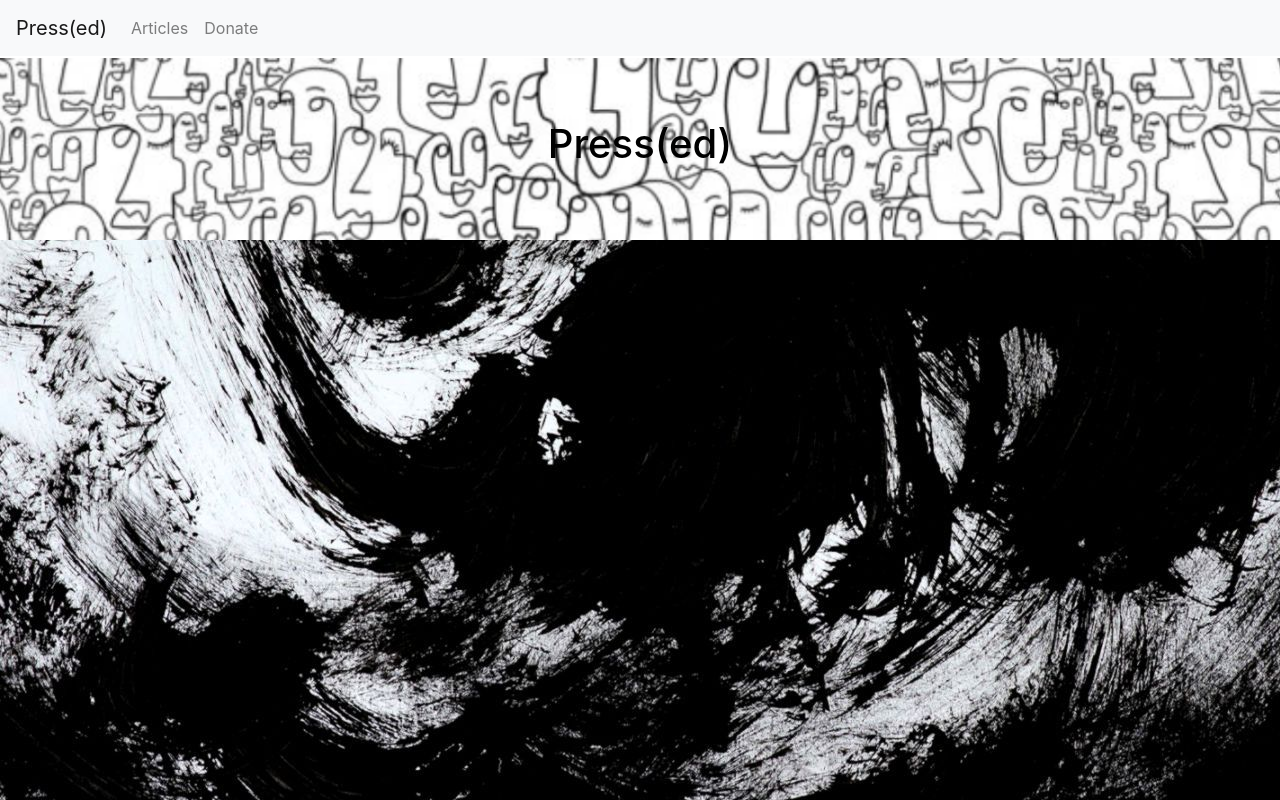
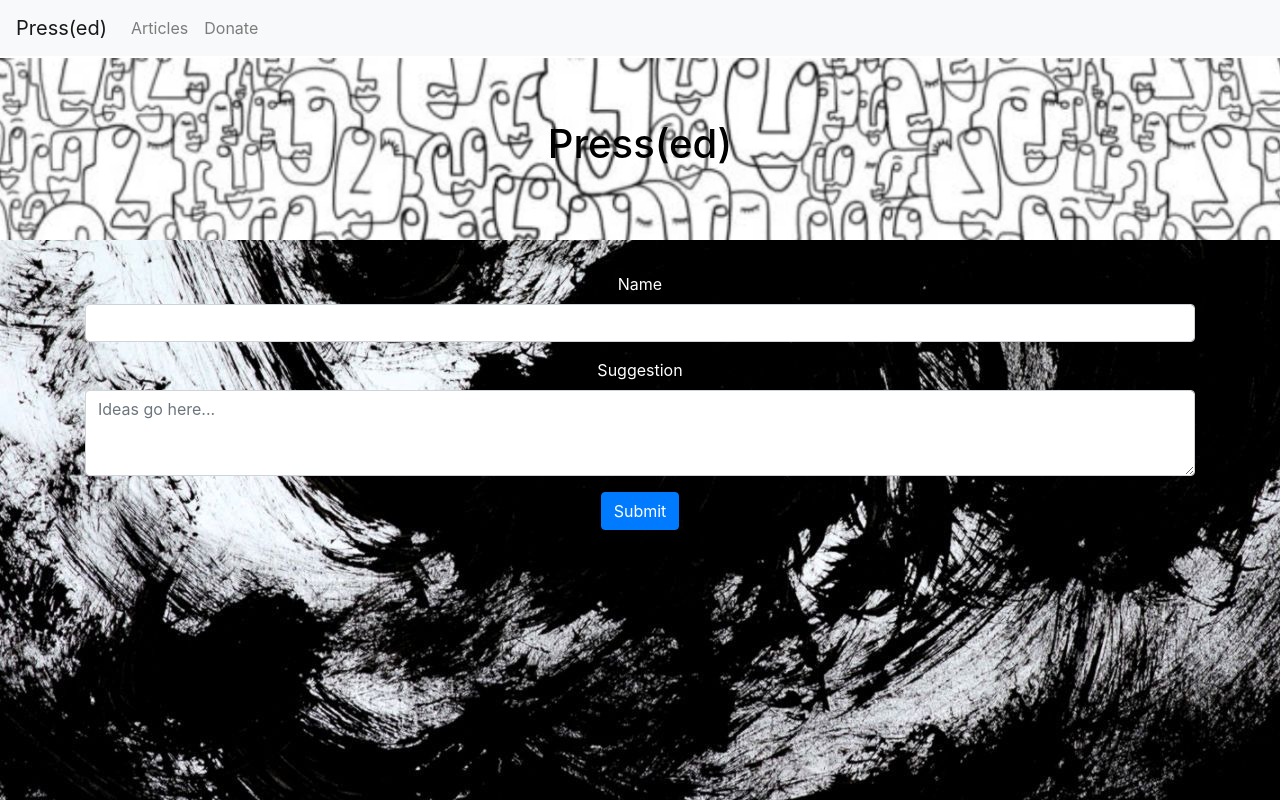
Before and after one commit to KelseyCortez/Pressed-React, a React (Create React App) app: page /suggestions in a window 1280 px wide. Built offline with nearby package versions, Linux system fonts and the light colour scheme.

Commit message:
adds functioning and formatted form

```diff
--- a/src/App.js
+++ b/src/App.js
@@ -5,6 +5,7 @@ import Home from './components/Home';
 import CharityNav from './components/CharityNav';
 import Articles from './components/Articles';
 import Jumbotron from './components/Jumbotronheader';
+import Suggestions  from './components/Suggestions';
 // import { Nav, Navbar, Form, Button, FormControl } from 'react-bootstrap';
 
 
@@ -18,6 +19,8 @@ function App() {
         {/* <Route exact path= '/' component= {Home}></Route> */}
         <Route path='/charitynav' component={CharityNav}></Route>
         <Route path='/articles' component={Articles}></Route>
+        <Route path='/suggestions' component={Suggestions}></Route>
+
       </Switch>
       </BrowserRouter>
 
--- a/src/components/Articles.jsx
+++ b/src/components/Articles.jsx
@@ -20,7 +20,6 @@ export default class Articles extends Component {
                     //using regex for formatting the string from the database
                     let articleString = doc.data().content.replace(/\\n/g, '<br><br />')
                     articleString = articleString.replace(/\\/g, " ")
-                    // console.log(articleString);
                     const newObj = { ...doc.data(), content: articleString }
                     newArticles.push(newObj);
 
--- /dev/null
+++ b/src/components/Suggestions.jsx
@@ -0,0 +1,42 @@
+import React, { Component } from 'react'
+import { db } from './firebase';
+import { Container, Form, Button } from 'react-bootstrap';
+
+export default class Suggestions extends Component {
+    state = {
+        name: '',
+        idea: '',
+    }
+    handleSubmit = (e) => {
+        e.preventDefault();
+        db.collection('suggestions').add({
+            name: this.state.name,
+            idea: JSON.stringify(this.state.idea),
+        });
+
+
+    }
+    handleChange = (e) => {
+        const { value, name } = e.target;
+        this.setState({
+            [name]: value
+        })
+    }
+    render() {
+        return (
+            <Container>
+                <Form onSubmit={this.handleSubmit}>
+                    <Form.Group controlId="exampleForm.ControlInput1">
+                        <Form.Label>Name</Form.Label>
+                        <Form.Control type="name" name='name' value={this.state.name} onChange={this.handleChange} />
+                    </Form.Group>
+                    <Form.Group controlId="exampleForm.ControlTextarea1">
+                        <Form.Label>Suggestion</Form.Label>
+                        <Form.Control as="textarea" rows="3" placeholder="Ideas go here..." name='idea' value={this.state.idea} onChange={this.handleChange} />
+                    </Form.Group>
+                    <Button type='submit'>Submit</Button>
+                </Form>
+            </Container>
+        )
+    }
+}
```
Also changed, not shown: src/components/Form.jsx (deleted, +0 -38 lines).
